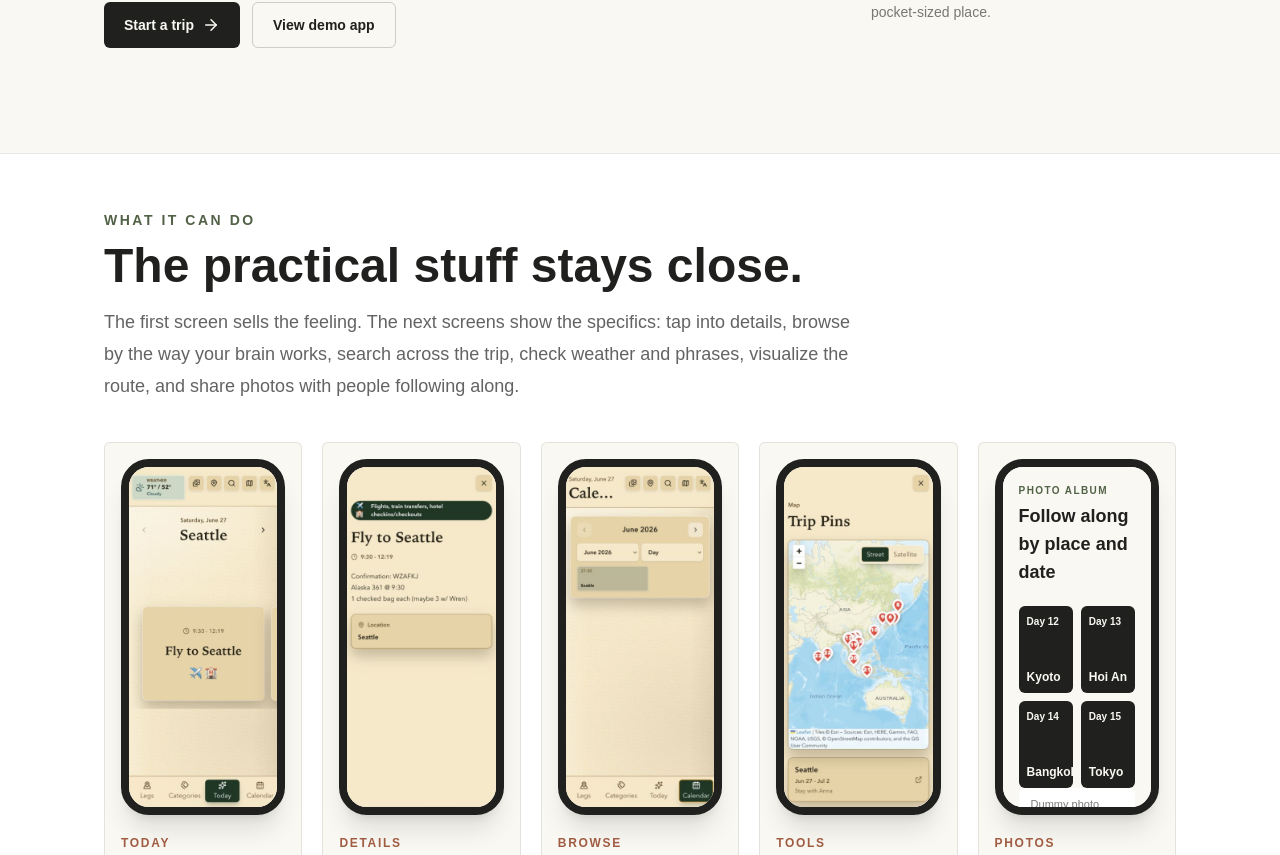
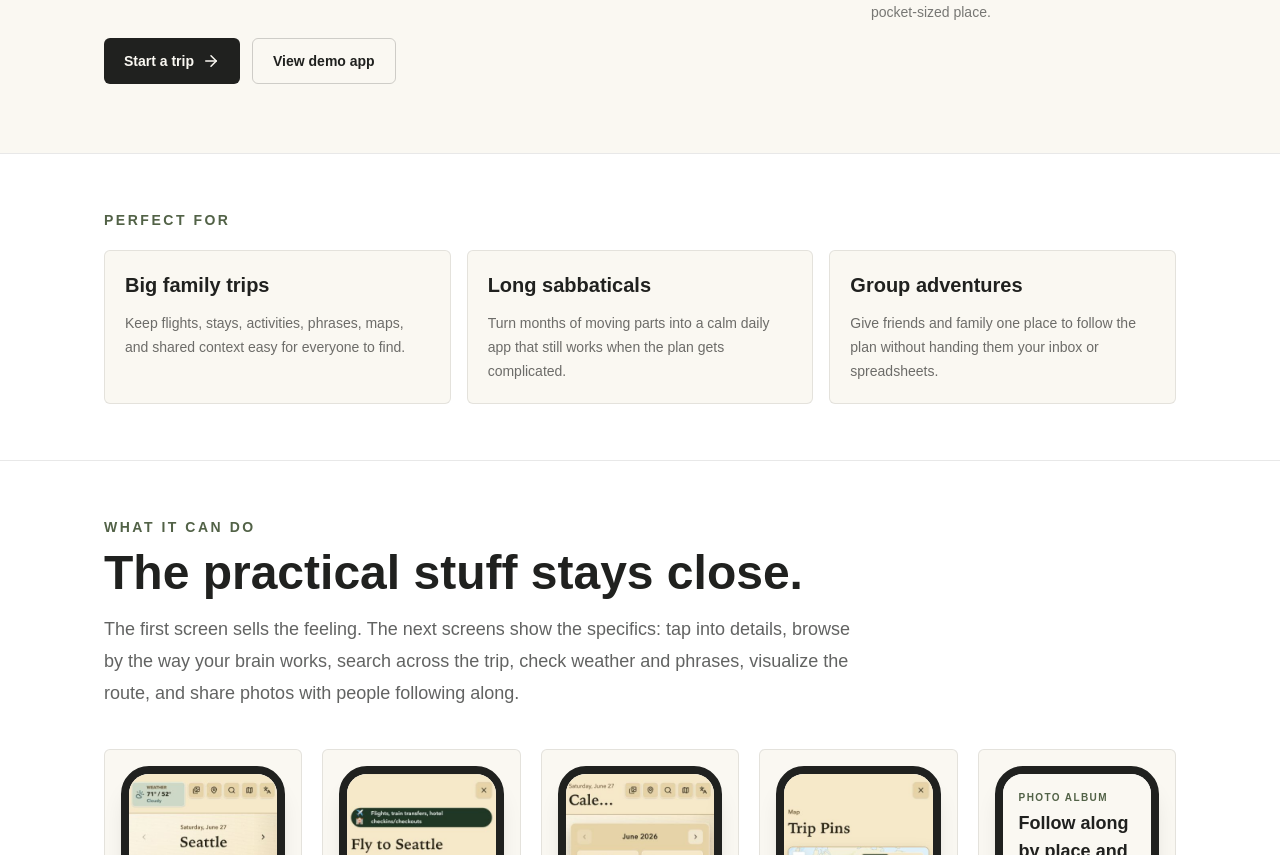
Before and after one commit to slamerow/roamwoven, a Next.js app: page / in a window 1280 px wide. Shown: the part 647-1502 px from the top of the page. Built offline with nearby package versions, Linux system fonts and the light colour scheme.

Commit message:
Update homepage positioning and product notes

```diff
--- a/app/page.tsx
+++ b/app/page.tsx
@@ -6,6 +6,24 @@ const steps = [
   "Upload confirmations, screenshots, docs, and notes",
   "Answer a guided review",
   "Publish your private mobile trip app"
+];
+
+const perfectFor = [
+  {
+    title: "Big family trips",
+    description:
+      "Keep flights, stays, activities, phrases, maps, and shared context easy for everyone to find."
+  },
+  {
+    title: "Long sabbaticals",
+    description:
+      "Turn months of moving parts into a calm daily app that still works when the plan gets complicated."
+  },
+  {
+    title: "Group adventures",
+    description:
+      "Give friends and family one place to follow the plan without handing them your inbox or spreadsheets."
+  }
 ];
 
 const demoPanels = [
@@ -55,7 +73,7 @@ export default function HomePage() {
             Roamwoven
           </p>
           <h1 className="max-w-3xl text-5xl font-semibold leading-tight text-ink md:text-7xl">
-            A Superapp for your trip
+            The superapp for your next adventure
           </h1>
           <p className="mt-6 max-w-2xl text-lg leading-8 text-ink/75">
             All the information you need, right at your fingertips. It&apos;s
@@ -96,6 +114,29 @@ export default function HomePage() {
             A real traveler-app style Today screen: the day&apos;s plans,
             cards, tools, and trip navigation in one pocket-sized place.
           </p>
+        </div>
+      </section>
+
+      <section className="border-t border-ink/10 bg-white">
+        <div className="mx-auto max-w-6xl px-6 py-14 md:px-10">
+          <p className="text-sm font-semibold uppercase tracking-[0.18em] text-moss">
+            Perfect for
+          </p>
+          <div className="mt-5 grid gap-4 md:grid-cols-3">
+            {perfectFor.map((item) => (
+              <article
+                className="rounded-md border border-ink/10 bg-paper p-5"
+                key={item.title}
+              >
+                <h2 className="text-xl font-semibold text-ink">
+                  {item.title}
+                </h2>
+                <p className="mt-3 text-sm leading-6 text-ink/65">
+                  {item.description}
+                </p>
+              </article>
+            ))}
+          </div>
         </div>
       </section>
 
```
Also changed, not shown: 1 other file (tests, documents, lock files or other folders).
